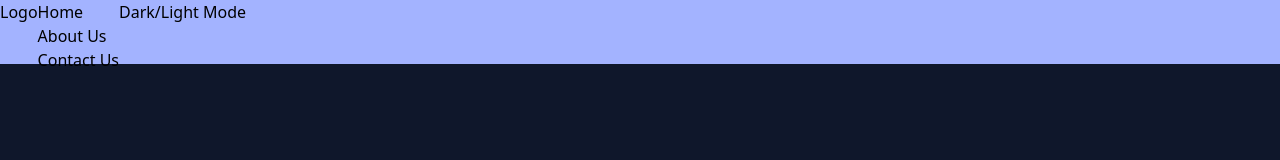
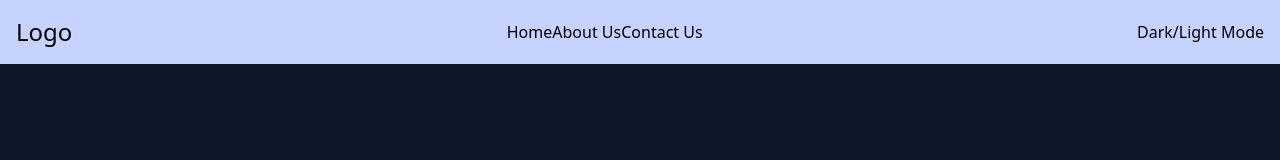
Before and after one commit to Vishalrathod8788/Learn_TailwindCSS, a website: page dist/myweb.html in a window 1280 px wide. Drawn offline with Linux system fonts and the light colour scheme.

Commit message:
Refactor navbar styling and update color variables for improved design consistency

```diff
--- a/dist/myweb.html
+++ b/dist/myweb.html
@@ -8,9 +8,11 @@
   </head>
   <body class="bg-slate-900">
     <!-- navbar goes here -->
-    <nav class="w-full h-16 bg-indigo-300 flex">
-      <div>Logo</div>
-      <ul>
+    <nav
+      class="w-full h-16 bg-indigo-200 flex justify-between p-4 items-center"
+    >
+      <div class="text-2xl font-bold">Logo</div>
+      <ul class="md:flex">
         <li>Home</li>
         <li>About Us</li>
         <li>Contact Us</li>
```
Also changed, not shown: dist/style.css.
